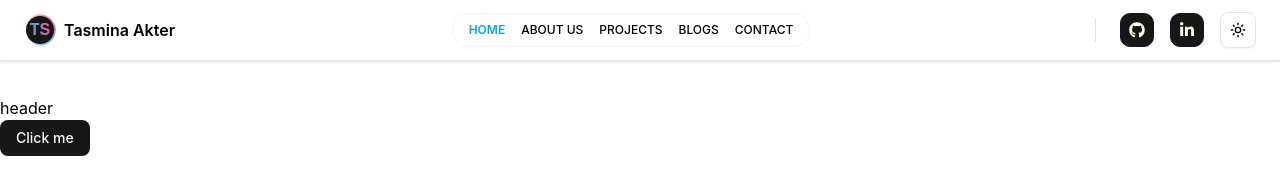
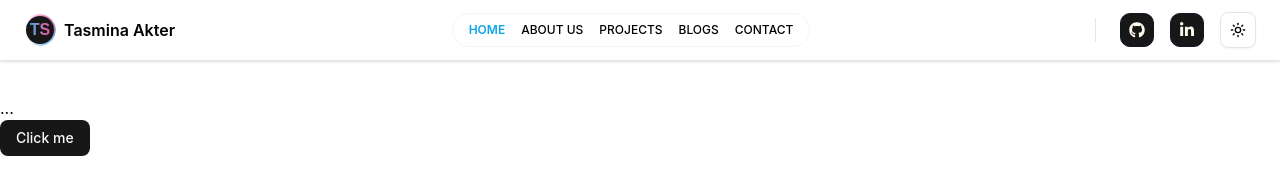
Before and after one commit to wptasmina/My-Portfolio, a Next.js app: page / in a window 1280 px wide. Shown: the top 186 px of the page. Built offline with nearby package versions, Linux system fonts and the light colour scheme.

Commit message:
HeroSection add

```diff
--- a/components/HomeSection/HeroSection.tsx
+++ b/components/HomeSection/HeroSection.tsx
@@ -1,9 +1,6 @@
+// components/HomeSection/HeroSection.tsx
 
 
 export const HeroSection = () => {
-  return (
-    <div>
-      header
-    </div>
-  )
-}
+  return <div>...</div>;
+};
```
Also changed, not shown: app/about/page.tsx (line endings or trailing spaces).
